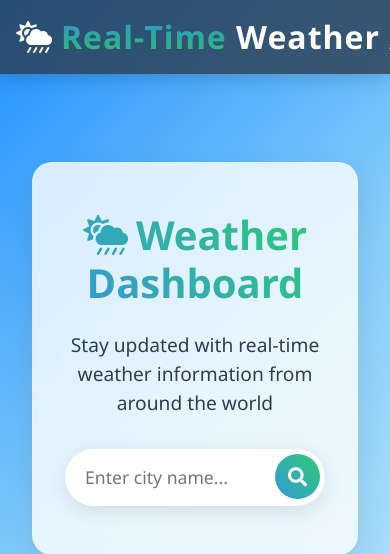
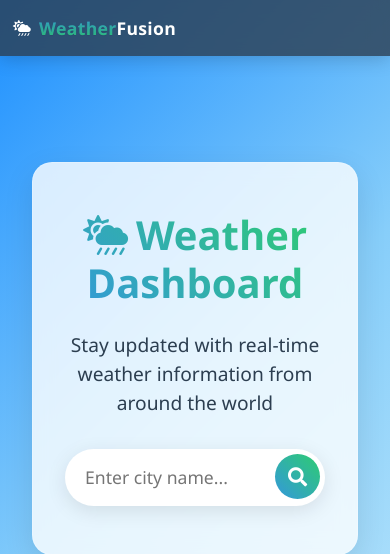
Before and after one commit to MelvinTabitha738/Real-Time-Weather-App, a Django app: page / in a window 390 px wide. Shown: the top 554 px of the page. Run offline with Django 5.2, Linux system fonts and the light colour scheme; some libraries are stand-ins or nearby versions.

Commit message:
Refactor navbar styles and update brand name
Updated navbar styles and branding in index.html.

```diff
--- a/mysite/weatherapp/templates/main/index.html
+++ b/mysite/weatherapp/templates/main/index.html
@@ -39,12 +39,65 @@
         body.clouds     { background-image: linear-gradient(135deg, #636e72, #b2bec3, #dfe6e9); }
         body.rain       { background-image: linear-gradient(135deg, #2d3436, #636e72, #b2bec3); }
         body.night      { background-image: linear-gradient(135deg, #0f2027, #203a43, #2c5364); }
-        .navbar {
-            background: rgba(44, 62, 80, 0.8) !important;
-            backdrop-filter: blur(10px);
-            box-shadow: 0 2px 20px rgba(0,0,0,0.2);
-        }
-        .navbar-brand { font-size: 2.0rem; font-weight: 600; letter-spacing: 1px; }
+       .navbar {
+    background: rgba(44, 62, 80, 0.8) !important;
+    backdrop-filter: blur(10px);
+    box-shadow: 0 2px 20px rgba(0,0,0,0.2);
+    padding: 0.8rem 1rem;
+}
+
+/* Base (desktop default) */
+.navbar-brand {
+    font-size: 2rem;
+    font-weight: 600;
+    letter-spacing: 1px;
+    display: flex;
+    align-items: center;
+
+    white-space: nowrap;
+}
+
+/* Large tablets */
+@media (max-width: 992px) {
+    .navbar-brand {
+        font-size: 1.6rem;
+    }
+}
+
+/* Tablets and small laptops */
+@media (max-width: 768px) {
+    .navbar {
+        padding: 0.7rem 0.9rem;
+    }
+
+    .navbar-brand {
+        font-size: 1.4rem;
+        letter-spacing: 0.5px;
+    }
+}
+
+/* Mobile phones */
+@media (max-width: 576px) {
+    .navbar {
+        padding: 0.6rem 0.8rem;
+    }
+
+    .navbar-brand {
+        font-size: 1.1rem;
+        letter-spacing: 0.3px;
+    }
+
+    .navbar-brand i {
+        font-size: 1rem;
+    }
+}
+
+/* Very small phones */
+@media (max-width: 360px) {
+    .navbar-brand {
+        font-size: 1rem;
+    }
+}
         .navbar-brand strong {
             color: var(--primary-color);
             background: -webkit-linear-gradient(var(--primary-color), var(--secondary-color));
@@ -416,7 +469,7 @@
     <!-- Navbar  -->
     <nav class="navbar navbar-expand-lg fixed-top navbar-dark">
         <div class="container">
-            <a href="/" class="navbar-brand"><i class="fas fa-cloud-sun-rain mr-2"></i><strong>Real-Time</strong> Weather App</a>
+            <a href="/" class="navbar-brand"><i class="fas fa-cloud-sun-rain mr-2"></i><strong>Weather</strong>Fusion</a>
         </div>
     </nav>
 
@@ -534,7 +587,7 @@
         {% if forecast %}
         <div class="forecast-section slide-in" id="forecastSection" style="display:none;">
             <h5><i class="fas fa-calendar-alt mr-2"></i>5-Day Forecast
-                <small style="font-size:larger; font-weight:600; color:#050505; margin-left:8px;">
+                <small style="font-size:larger; font-weight:600; color:#f0ebeb; margin-left:8px;">
                     Click any day for details ↓
                 </small>
             </h5>
```
